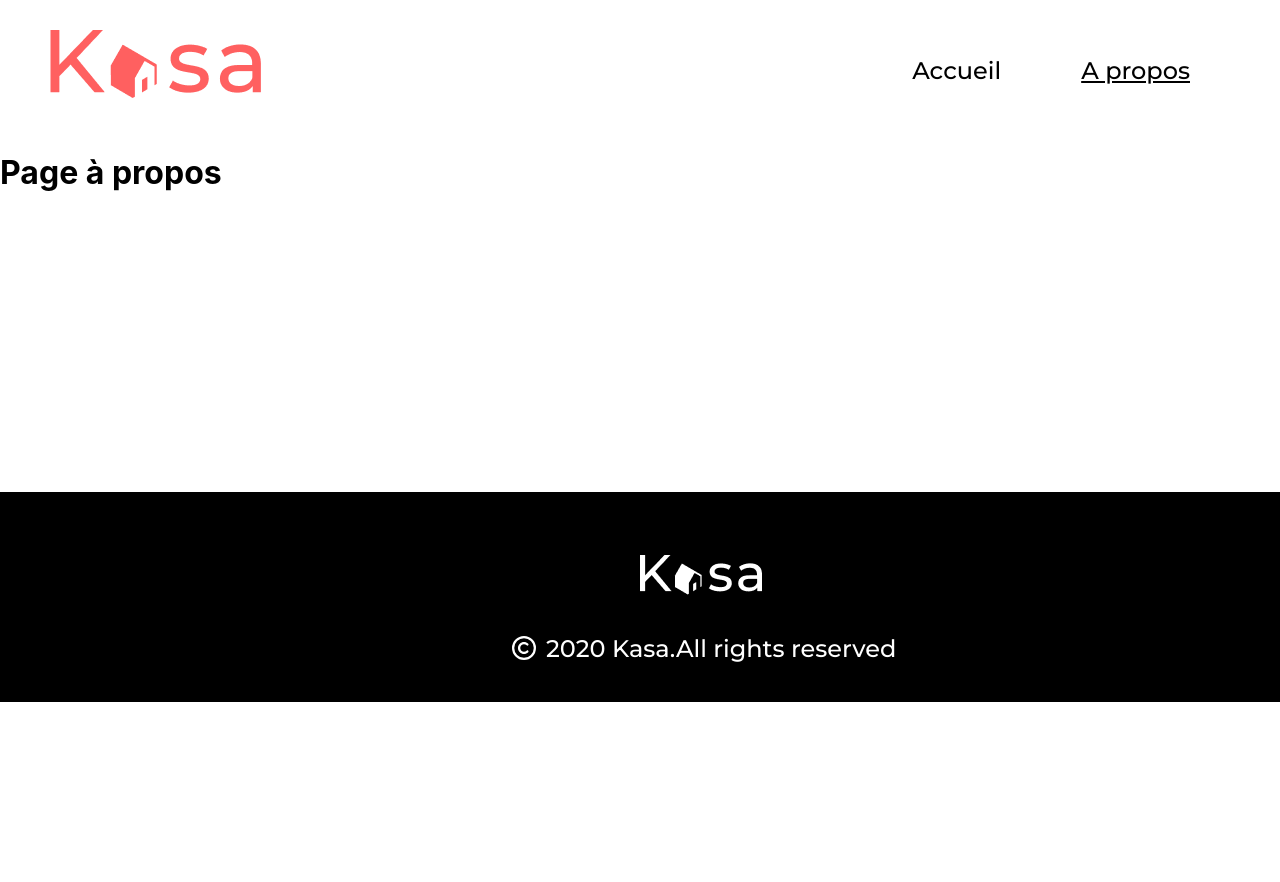
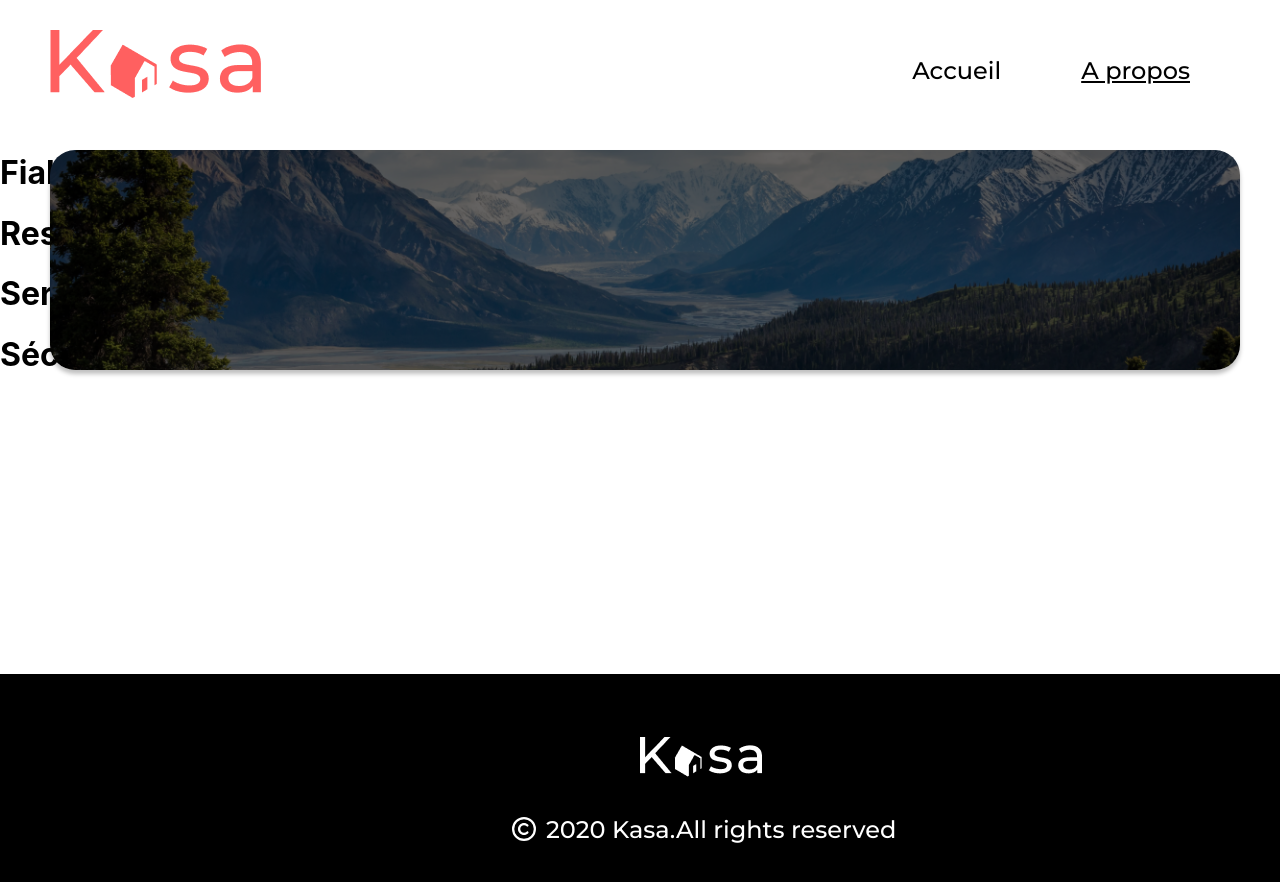
Before and after one commit to JulienneH/Projet-8-React, a React (Create React App) app: page /about in a window 1280 px wide. Shown: the top 882 px of the page. Before the commit the page ends 800 px from the top, so only its background shows below. Built offline with nearby package versions, Linux system fonts and the light colour scheme.

Commit message:
feat : implementation of collapse for cards on the about page

```diff
--- /dev/null
+++ b/src/components/CardsAbout.jsx
@@ -0,0 +1,66 @@
+import React, { useState } from "react";
+import "../styles/main.scss";
+import { FontAwesomeIcon } from "@fortawesome/react-fontawesome";
+
+export const aboutList = [
+  {
+    title: "Fiabilité",
+    content:
+      "Les annonces postées sur Kasa garantissent une fiabilité totale. Les photos sont conformes aux logements, et toutes les informations sont régulièrement vérifiées par nos équipes.",
+  },
+  {
+    title: "Respect",
+    content:
+      "La bienveillance fait partie des valeurs fondatrices de Kasa. Tout comportement discriminatoire ou de perturbation du voisinage entraînera une exclusion de notre plateforme.",
+  },
+  {
+    title: "Service",
+    content:
+      "Nos équipes se tiennent à votre disposition pour vous fournir une expérience parfaite. N'hésitez pas à nous contacter si vous avez la moindre question.",
+  },
+  {
+    title: "Sécurité",
+    content:
+      "La sécurité est la priorité de Kasa. Aussi bien pour nos hôtes que pour les voyageurs, chaque logement correspond aux critères de sécurité établis par nos services. En laissant une note aussi bien à l'hôte qu'au locataire, cela permet à nos équipes de vérifier que les standards sont bien respectés. Nous organisons également des ateliers sur la sécurité domestique pour nos hôtes.",
+  },
+];
+
+const CardStandard = ({ standard }) => {
+  const [isOpen, setIsOpen] = useState(false); // isOpen est la variable d'état et setIsOpen est la fonction qui la met à jour
+  const Collapse = () => {
+    setIsOpen(!isOpen); // bascule l'état de la variable isOpen entre true et false
+  };
+
+  return (
+    <div className="standard_individual">
+      <div className="standard_title" onClick={Collapse}>
+        <h1>{standard.title}</h1>
+        <span className="arrow">
+          <FontAwesomeIcon icon="fa-solid fa-chevron-up" />
+        </span>
+      </div>
+      <div className={`standard_content ${isOpen ? "open" : ""}`}>
+        {isOpen && <p>{standard.content}</p>}
+      </div>
+    </div>
+  );
+};
+//création d'un composant CardStandard pour chaque élément "standard" de AboutList
+//il contient 2 props : une key et le contenu (title , content)
+const DisplayCards = () => {
+  return (
+    <div className="standard_container">
+      {aboutList.map((standard, index) => (
+        <CardStandard key={index} standard={standard} />
+      ))}
+    </div>
+  );
+};
+const About = () => {
+  return (
+    <>
+      <DisplayCards />
+    </>
+  );
+};
+export default About;
--- a/src/pages/About.jsx
+++ b/src/pages/About.jsx
@@ -1,11 +1,23 @@
 import React from "react";
 import "../styles/main.scss";
-function About() {
+import AboutPageImage from "../assets/AboutPage.png";
+import AboutCards from "../components/CardsAbout";
+
+function AboutImg() {
   return (
-    <div>
-      <h1>Page à propos</h1>
-    </div>
+    <>
+      <img className="home_image" src={AboutPageImage} alt="Image_landscape" />
+    </>
   );
 }
 
+const About = () => {
+  return (
+    <div>
+      <AboutImg />
+      <AboutCards />
+    </div>
+  );
+};
+
 export default About;
```
Also changed, not shown: src/assets/AboutPage.png (added), src/styles/cardsAbout.scss (added).
